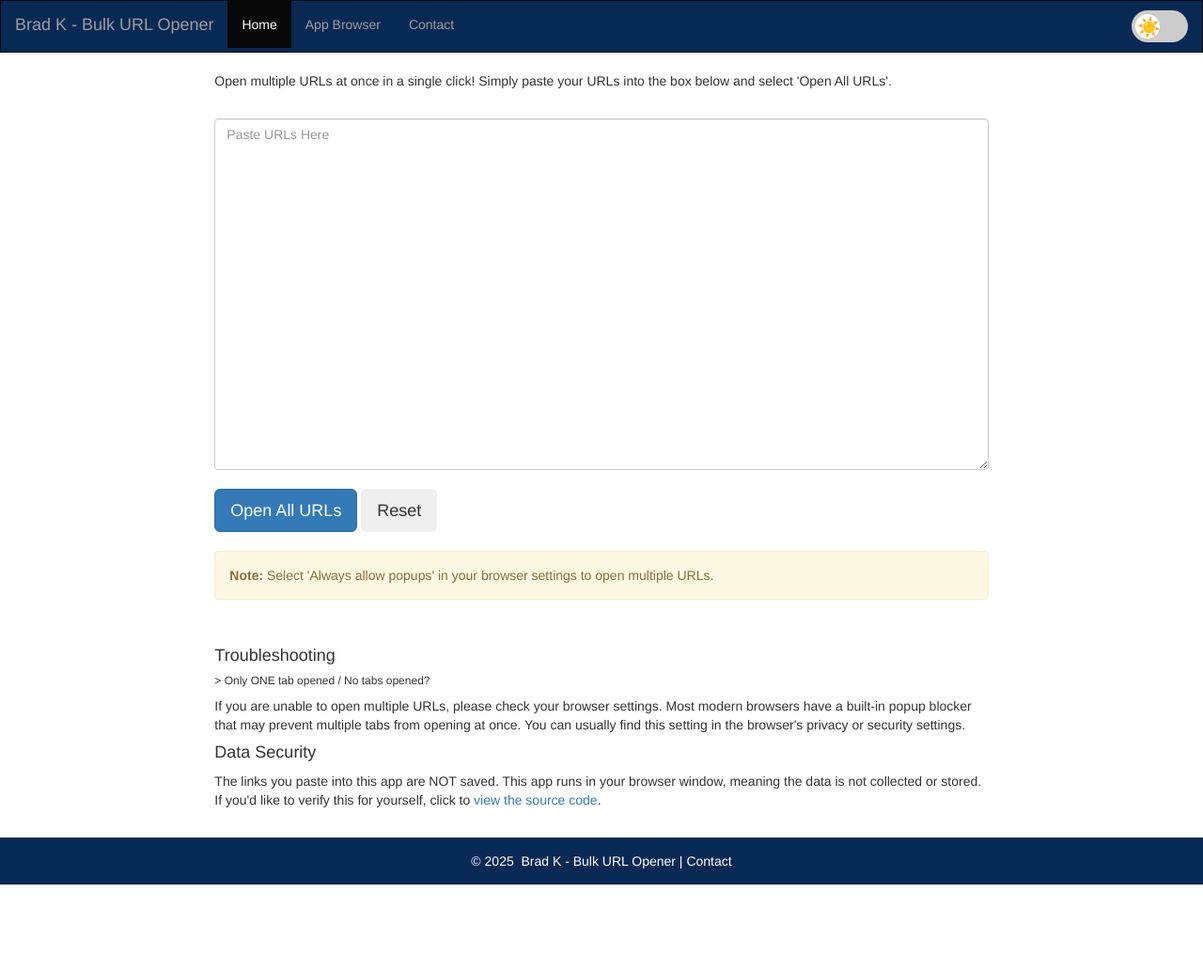
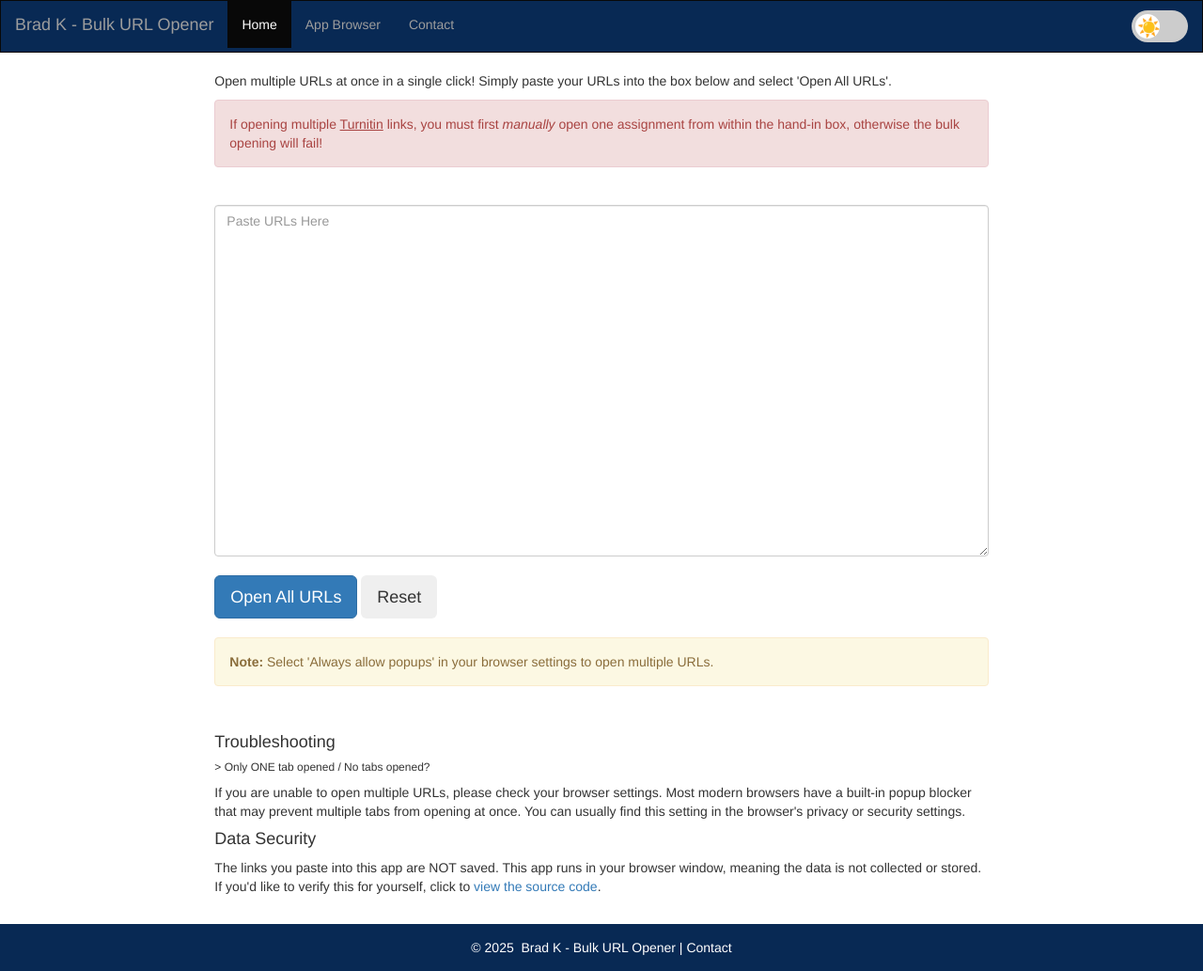
Before and after one commit to b-kennedy0/b-kennedy0.github.io, a Jekyll site: the page apps/url-opener.html, which Jekyll copies as it is, in a window 1280 px wide. Shown: the whole page at 94% size. Built offline with Jekyll 4.4.1, drawn with Linux system fonts in a browser that asks for light colours; nearby versions of some CDN libraries; before the commit the page ends 941 px from its top, so only the background shows below that.

Commit message:
add warning for Turnitin links in URL opener tool

```diff
--- a/apps/url-opener.html
+++ b/apps/url-opener.html
@@ -228,6 +228,9 @@
       <div class="col-sm-8 text-left">
         <br>
         <p>Open multiple URLs at once in a single click! Simply paste your URLs into the box below and select 'Open All URLs'.</p>
+        <div class="alert alert-danger" role="alert">
+          If opening multiple <u>Turnitin</u> links, you must first <em>manually</em> open one assignment from within the hand-in box, otherwise the bulk opening will fail!
+        </div>
         <br>
 
         <!-- Text Area for URLs -->
```
